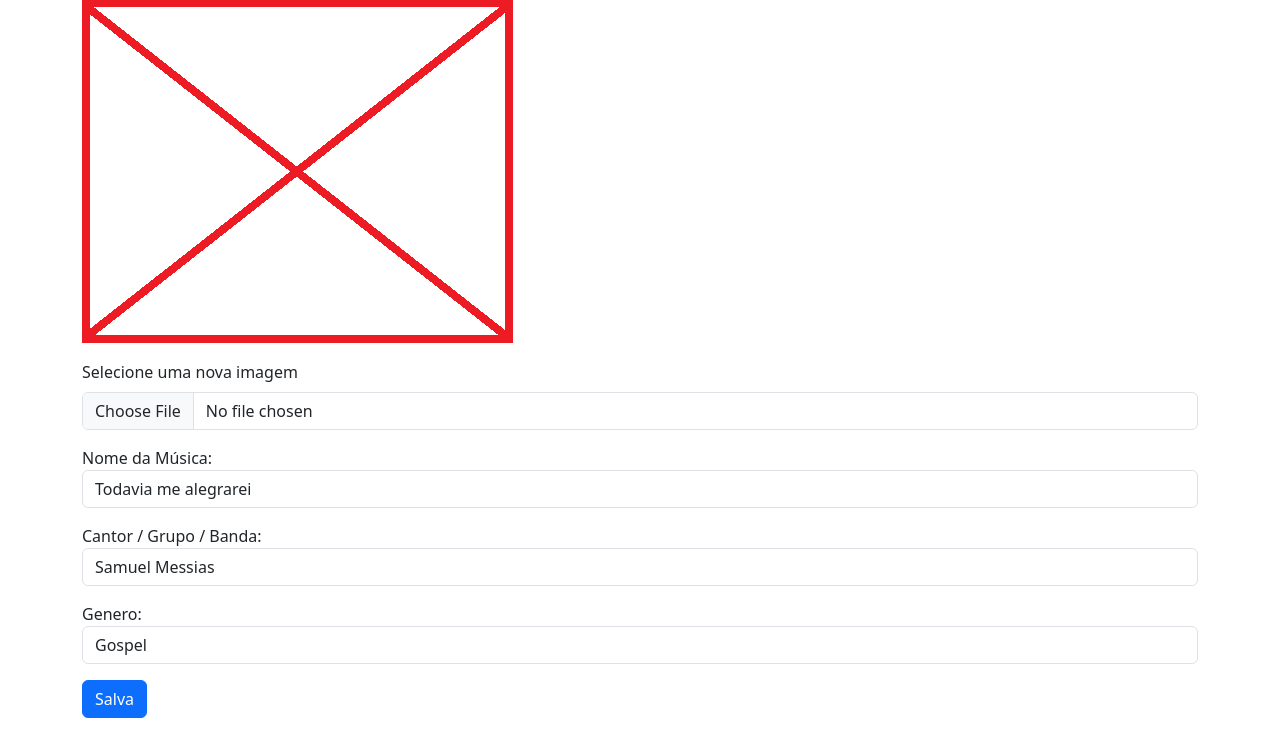
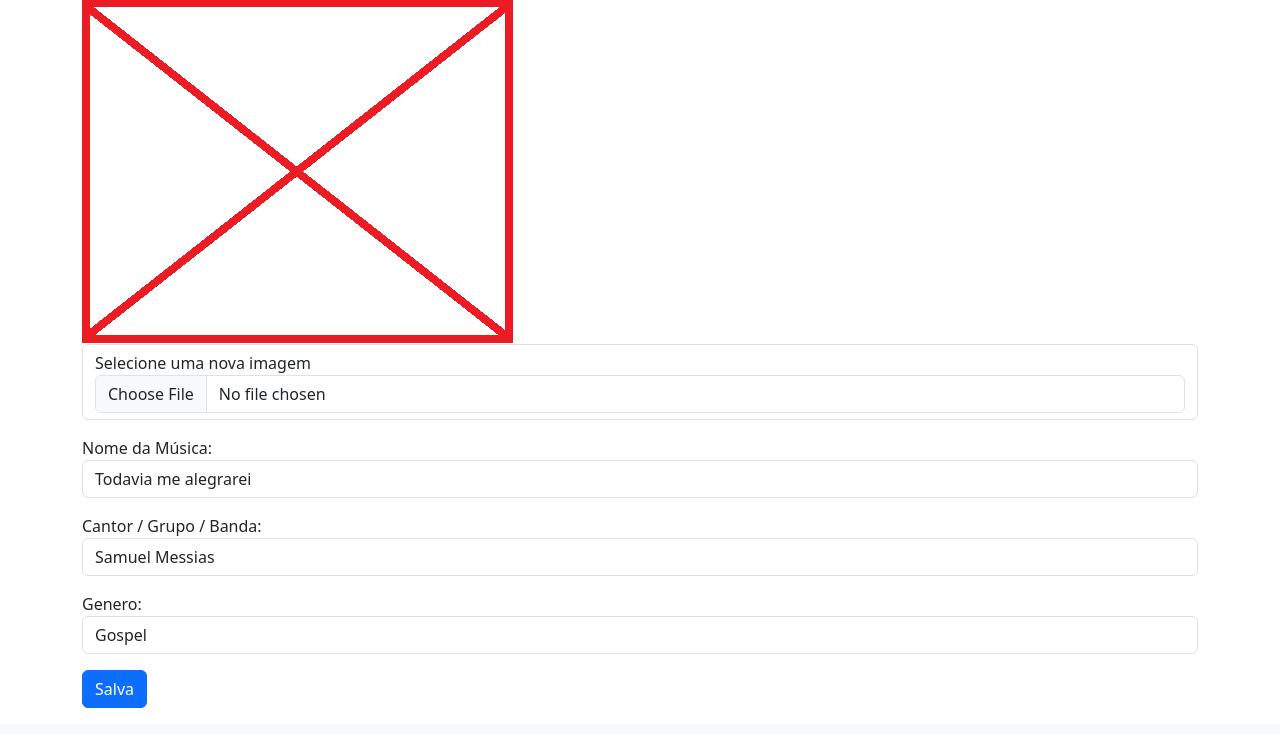
Before and after one commit to daniel-xds93/projeto_musica, a Flask app: page /editar/1 in a window 1280 px wide. Shown: the part 103-837 px from the top of the page. After the commit the page ends 811 px from the top, so only its background shows below. Run offline with Flask 3, Linux system fonts and the light colour scheme; the visitor is signed in with stand-in values (Sample User, id 1); data comes from the database, SQL or seed files in the repository; parts of the project's set-up code (start-up, migrations or seed data) failed here and were passed over; some libraries are stand-ins or nearby versions.

Commit message:
aplicando elementos de imagem

```diff
--- a/templates/editar_musica.html
+++ b/templates/editar_musica.html
@@ -4,16 +4,19 @@
     <form method="post" action="{{ url_for('atualizar') }}" enctype="multipart/form-data">
 
         <fieldset>
-            <div class="mb-3">
-                <img src="{{ url_for('imagem', nome_imagem=album_musica) }}">
-            </div>
+            <figure class="img-thmbnail mb-3">
+                <img class="img-fluid" src="{{ url_for('imagem', nome_imagem=album_musica) }}">
 
-            <div class="mb-3">
+                <figcaption>
+                    <label for="arquivo" class="form-control">
+                        Selecione uma nova imagem
+                        <input type="file" name="arquivo" id="arquivo"
+                        accept=".jpg, .jpeg, .png" class="form-control">
 
-                <label for="arquivo" class="form-label">Selecione uma nova imagem</label>
-                <input type="file" name="arquivo" id="arquivo"
-                accept=".jpg, .jpeg, .png" class="form-control">
-            </div>
+                    </label>
+                </figcaption>
+            </figure>
+
 
             <input type="hidden" name="txtId" value="{{musica.id_musica}}">
 
```
Also changed, not shown: uploads/album10_1707536353.927591.jpg (added), uploads/album4_1707447889.5042503.jpg (deleted), uploads/album4_1707536757.8942604.jpg (added).
